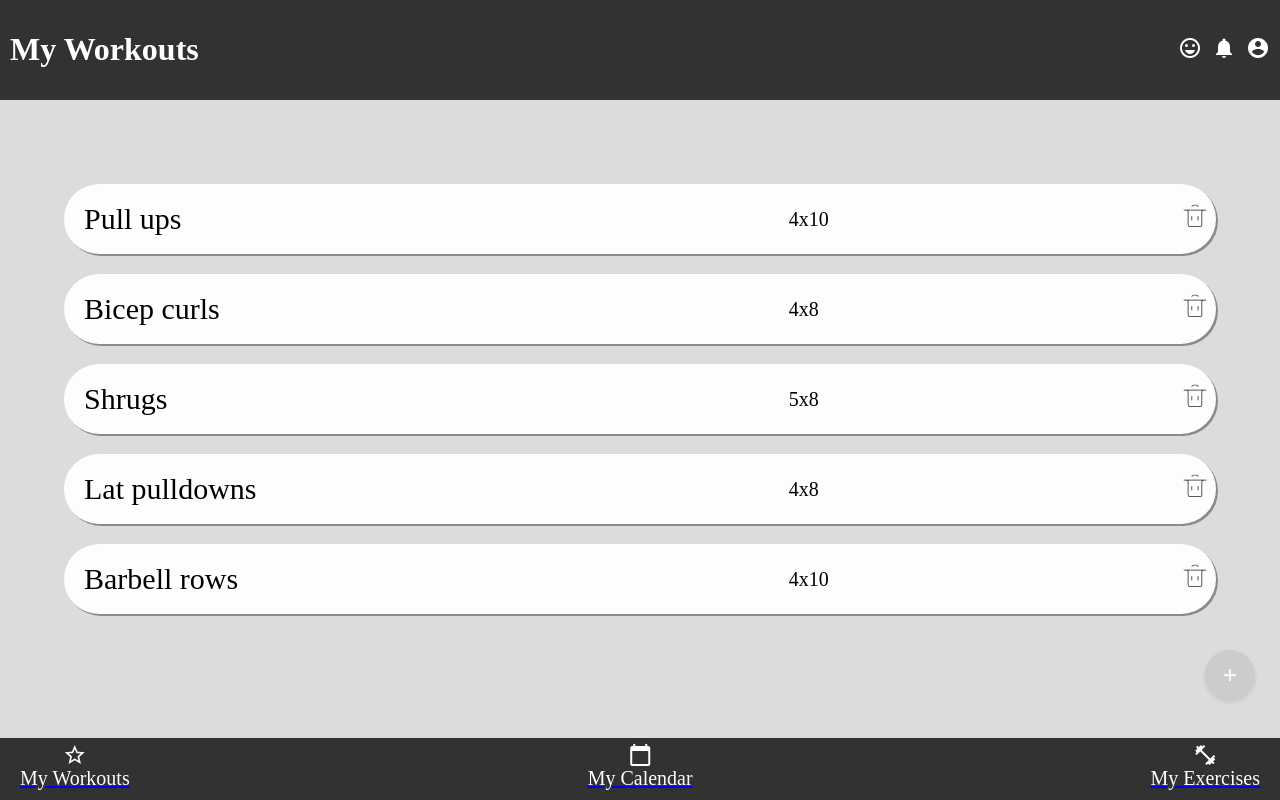
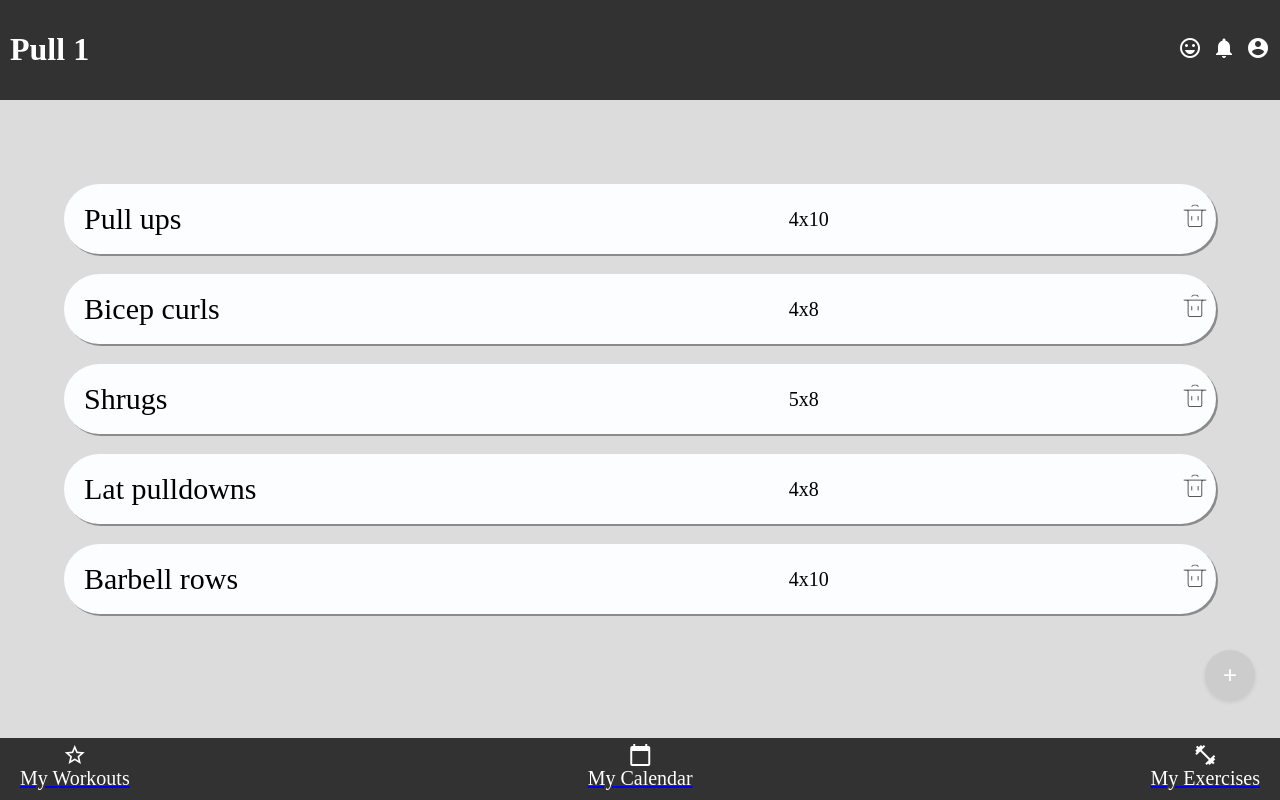
Before and after one commit to amczuboka/WorkoutDesignProject, an Angular app: page /pull in a window 1280 px wide. Built offline with nearby package versions, Linux system fonts and the light colour scheme.

Commit message:
remove comments

```diff
--- a/src/app/components/header/header.component.ts
+++ b/src/app/components/header/header.component.ts
@@ -34,6 +34,7 @@ export class HeaderComponent {
   mapPathToTitle(path: string): string {
     const titleMap: { [key: string]: string } = {
       points: 'My Points',
+      pull: 'Pull 1',
     };
     return titleMap[path] || 'My Workouts';
   }
--- a/src/app/pages/pull/pull.component.scss
+++ b/src/app/pages/pull/pull.component.scss
@@ -21,15 +21,11 @@
 .textbox {
     width: 80%;
     padding-left: 20px;
-    // box-sizing: border-box;
-    // position: relative;
 }
 
 .textbox-rep {
     width: 45%;
     padding-left: 20px;
-    // box-sizing: border-box;
-    // position: relative;
 }
 
 .textbox p {
```
